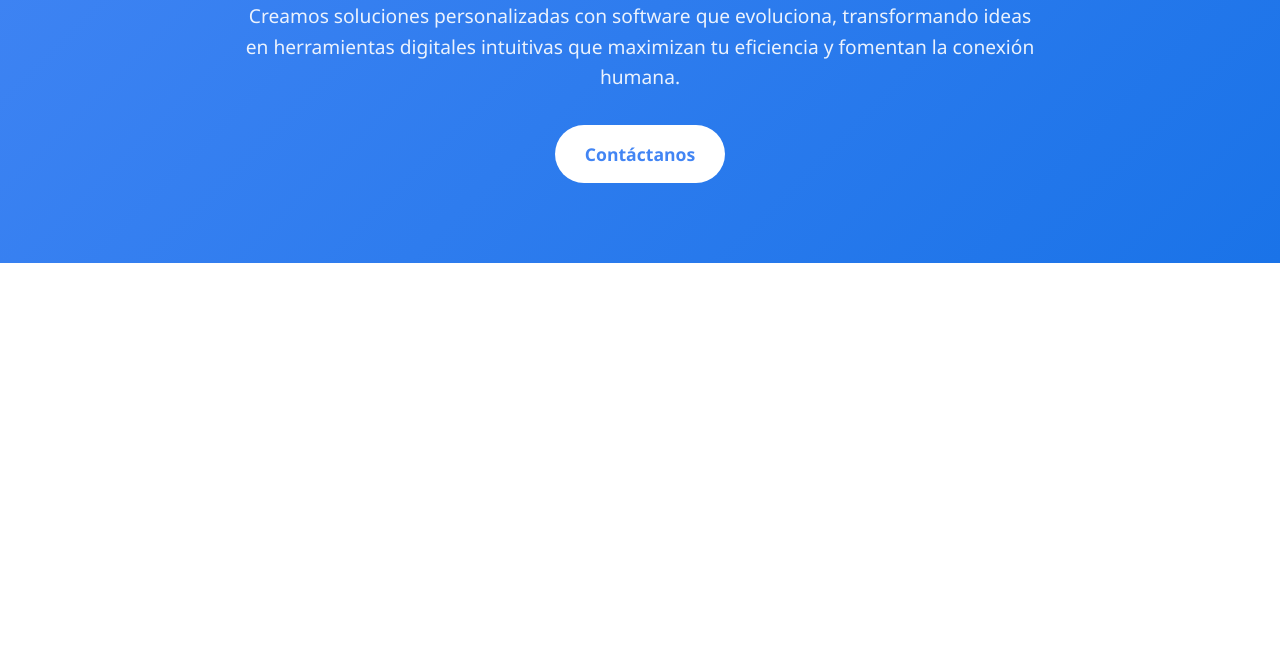
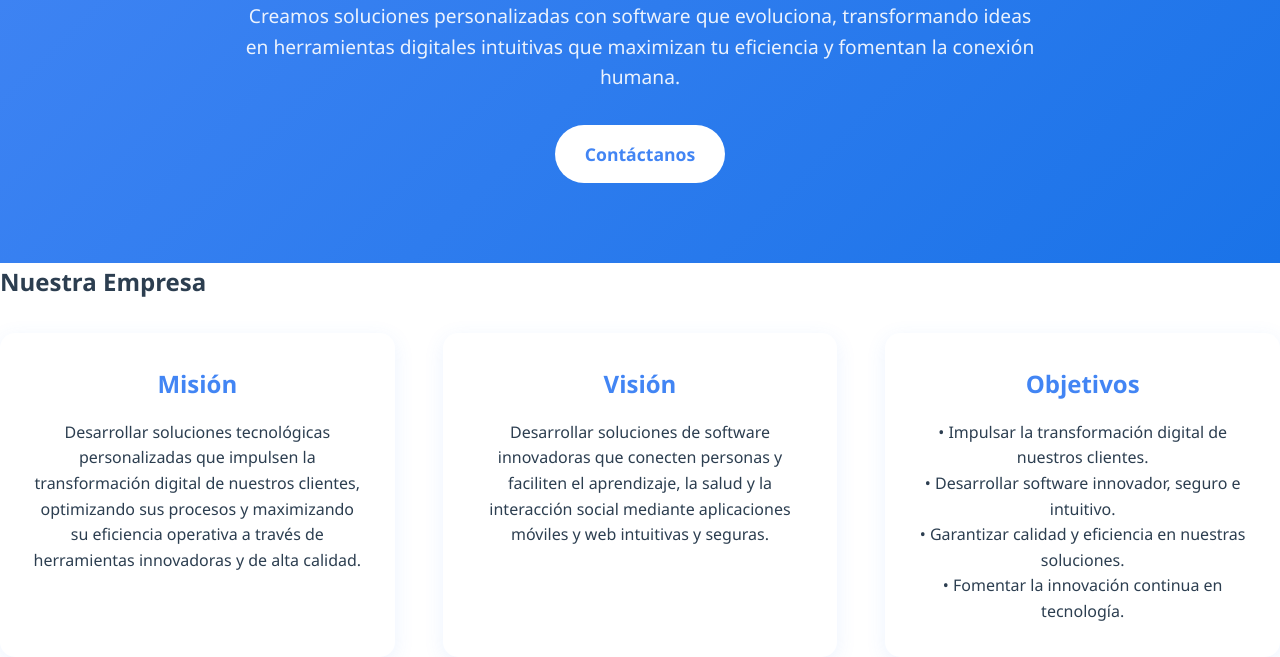
Before and after one commit to Flowware-Corporation/Flowware, a plain HTML site: page index.html in a window 1280 px wide. Shown: the part 282-939 px from the top of the page. Before the commit the page ends 800 px from the top, so only its background shows below. Drawn offline with Linux system fonts and the light colour scheme.

Commit message:
Agrega sección Nosotros: HTML y CSS

```diff
--- a/index.html
+++ b/index.html
@@ -37,3 +37,24 @@
             <a href="#contacto" class="boton-cta">Contáctanos</a>
         </div>
     </section>
+
+    <section id="nosotros" class="seccion">
+    <h2>Nuestra Empresa</h2>
+    <div class="grilla-nosotros">
+        <div class="tarjeta-nosotros">
+            <h3>Misión</h3>
+            <p>Desarrollar soluciones tecnológicas personalizadas que impulsen la transformación digital de nuestros clientes, optimizando sus procesos y maximizando su eficiencia operativa a través de herramientas innovadoras y de alta calidad.</p>
+        </div>
+        <div class="tarjeta-nosotros">
+            <h3>Visión</h3>
+            <p>Desarrollar soluciones de software innovadoras que conecten personas y faciliten el aprendizaje, la salud y la interacción social mediante aplicaciones móviles y web intuitivas y seguras.</p>
+        </div>
+        <div class="tarjeta-nosotros">
+            <h3>Objetivos</h3>
+            <p>• Impulsar la transformación digital de nuestros clientes.<br>
+            • Desarrollar software innovador, seguro e intuitivo.<br>
+            • Garantizar calidad y eficiencia en nuestras soluciones.<br>
+            • Fomentar la innovación continua en tecnología.</p>
+        </div>
+    </div>
+</section>
--- a/styles.css
+++ b/styles.css
@@ -125,3 +125,30 @@ nav {
     transform: translateY(-2px);
     box-shadow: 0 10px 25px rgba(0,0,0,0.2);
 }
+
+/* Sección Sobre Nosotros */
+.grilla-nosotros {
+    display: grid;
+    grid-template-columns: repeat(auto-fit, minmax(300px, 1fr));
+    gap: 3rem;
+    margin-top: 2rem;
+}
+
+.tarjeta-nosotros {
+    background: var(--blanco);
+    padding: 2rem;
+    border-radius: 15px;
+    box-shadow: 0 5px 20px rgba(66, 133, 244, 0.1);
+    transition: transform 0.3s ease;
+    text-align: center;
+}
+
+.tarjeta-nosotros:hover {
+    transform: translateY(-5px);
+}
+
+.tarjeta-nosotros h3 {
+    color: var(--azul-primario);
+    font-size: 1.5rem;
+    margin-bottom: 1rem;
+}
```
